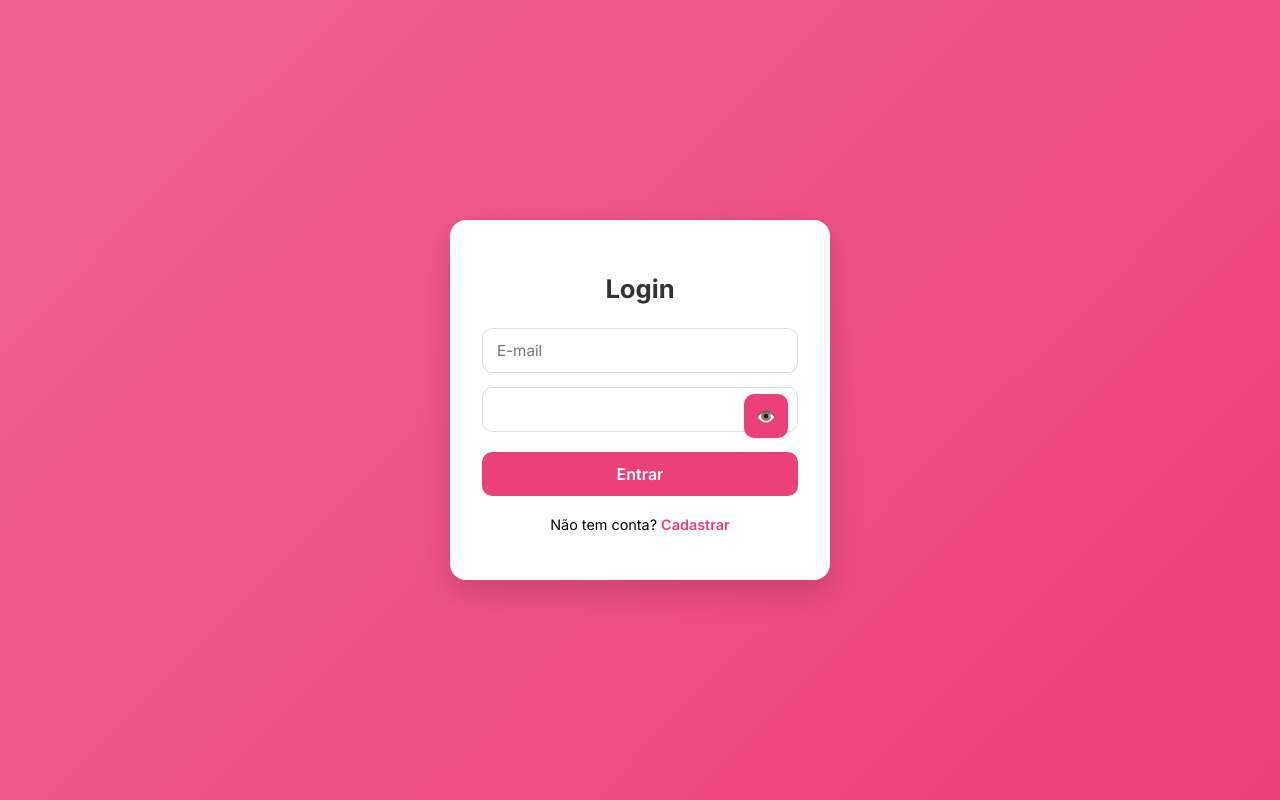
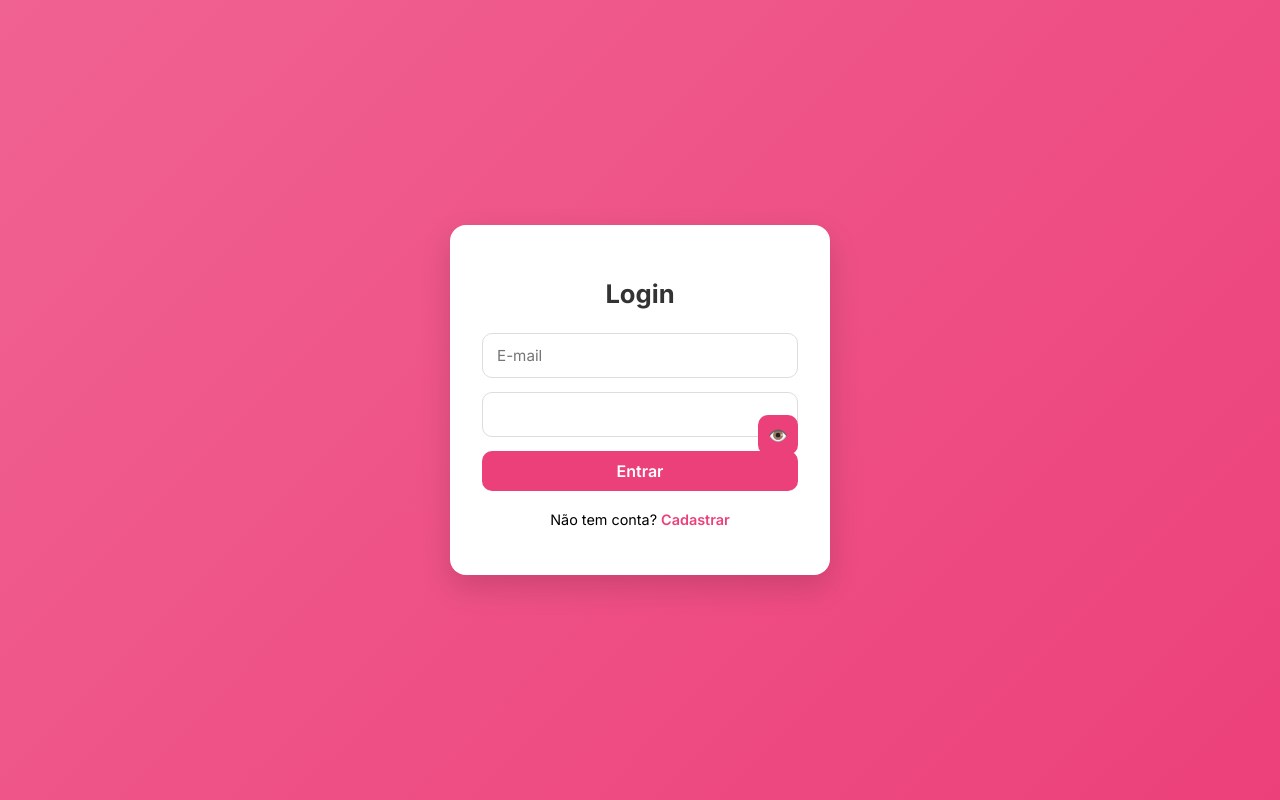
Before and after one commit to NathanMenezess/catalogo-produtos, a React (Vite) app in the folder frontend/frontend-catalogo/: page /login in a window 1280 px wide. Built offline with nearby package versions, Linux system fonts and the light colour scheme; no server answers.

Commit message:
Add - relacionamentos de cliente e vendedor ao modelo de Pedido; Atualizado os estilos dos botões nas páginas de Login e Registro

```diff
--- a/frontend/frontend-catalogo/src/pages/Login.css
+++ b/frontend/frontend-catalogo/src/pages/Login.css
@@ -49,8 +49,8 @@
 
 /* Botão */
 .login-fields button {
-    margin-top: 6px;
-    padding: 12px;
+    margin-top: 0px;
+    padding: 10px;
     border-radius: 10px;
     border: none;
     background: #ec407a;
@@ -123,9 +123,8 @@
 
 .toggle-password {
     position: absolute;
-    right: 10px;
+    right: 0px;
     top: 50%;
-    transform: translateY(-50%);
 
     border: none;
     background: transparent;
--- a/frontend/frontend-catalogo/src/pages/Register.css
+++ b/frontend/frontend-catalogo/src/pages/Register.css
@@ -51,8 +51,7 @@
 }
 
 .register-fields button {
-    margin-top: 6px;
-    padding: 12px;
+    padding: 10px;
     border-radius: 10px;
     border: none;
     background: #7e57c2;
@@ -128,9 +127,8 @@
 
 .toggle-password {
     position: absolute;
-    right: 10px;
+    right: 0px;
     top: 50%;
-    transform: translateY(-50%);
 
     border: none;
     background: transparent;
```
Also changed, not shown: frontend/frontend-catalogo/src/pages/Register.tsx (indentation only), 1 other file (tests, documents, lock files or other folders).
